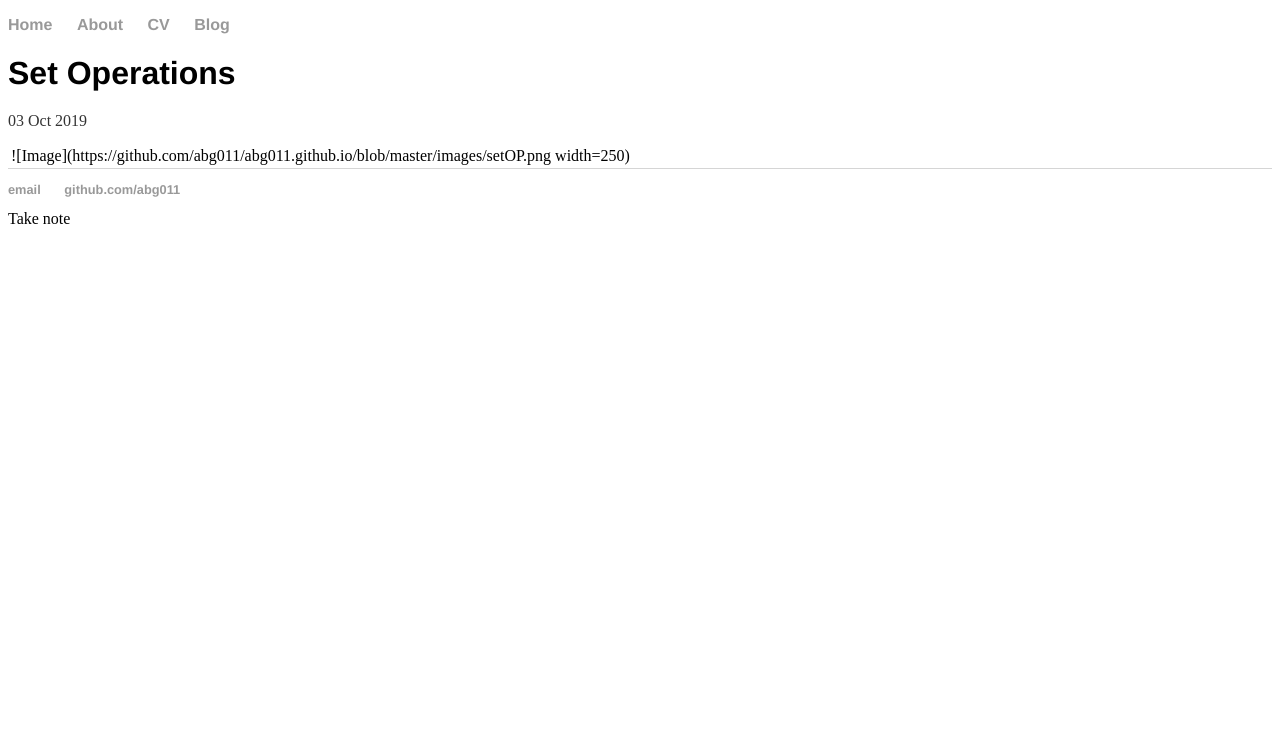
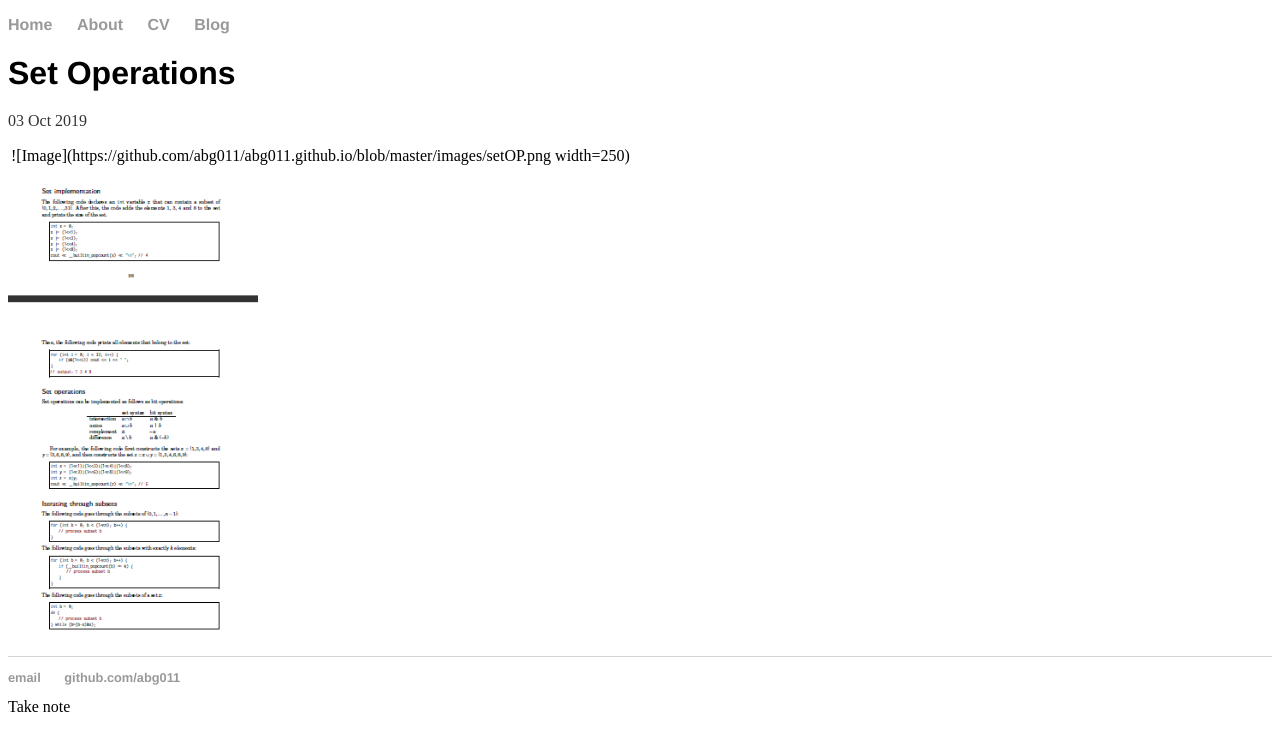
Before and after one commit to abhigupta543/abg011.github.io, a Jekyll site: the page built from _posts/2019-10-03-Set-Operations.md, in a window 1280 px wide. Shown: the top 751 px of the page. Built offline with Jekyll 4.4.1, drawn with Linux system fonts in a browser that asks for light colours; our own code applies the rules of GitHub Pages for plain Markdown files.

Commit message:
Update 2019-10-03-Set-Operations.md

```diff
--- a/_posts/2019-10-03-Set-Operations.md
+++ b/_posts/2019-10-03-Set-Operations.md
@@ -1 +1,3 @@
 ![Image](https://github.com/abg011/abg011.github.io/blob/master/images/setOP.png | width=250)
+
+<img src = "/images/setOP.png" width = "250">
```
